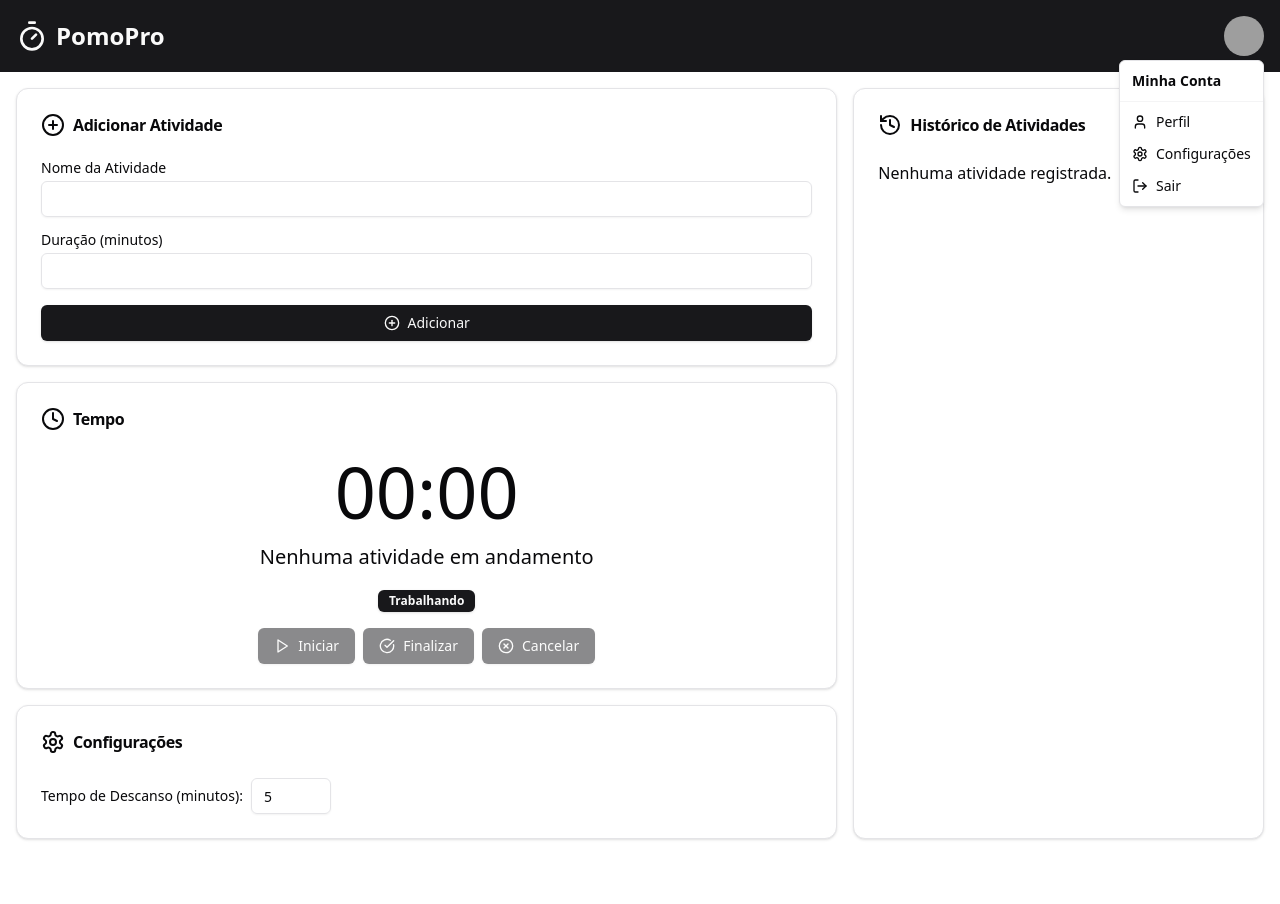
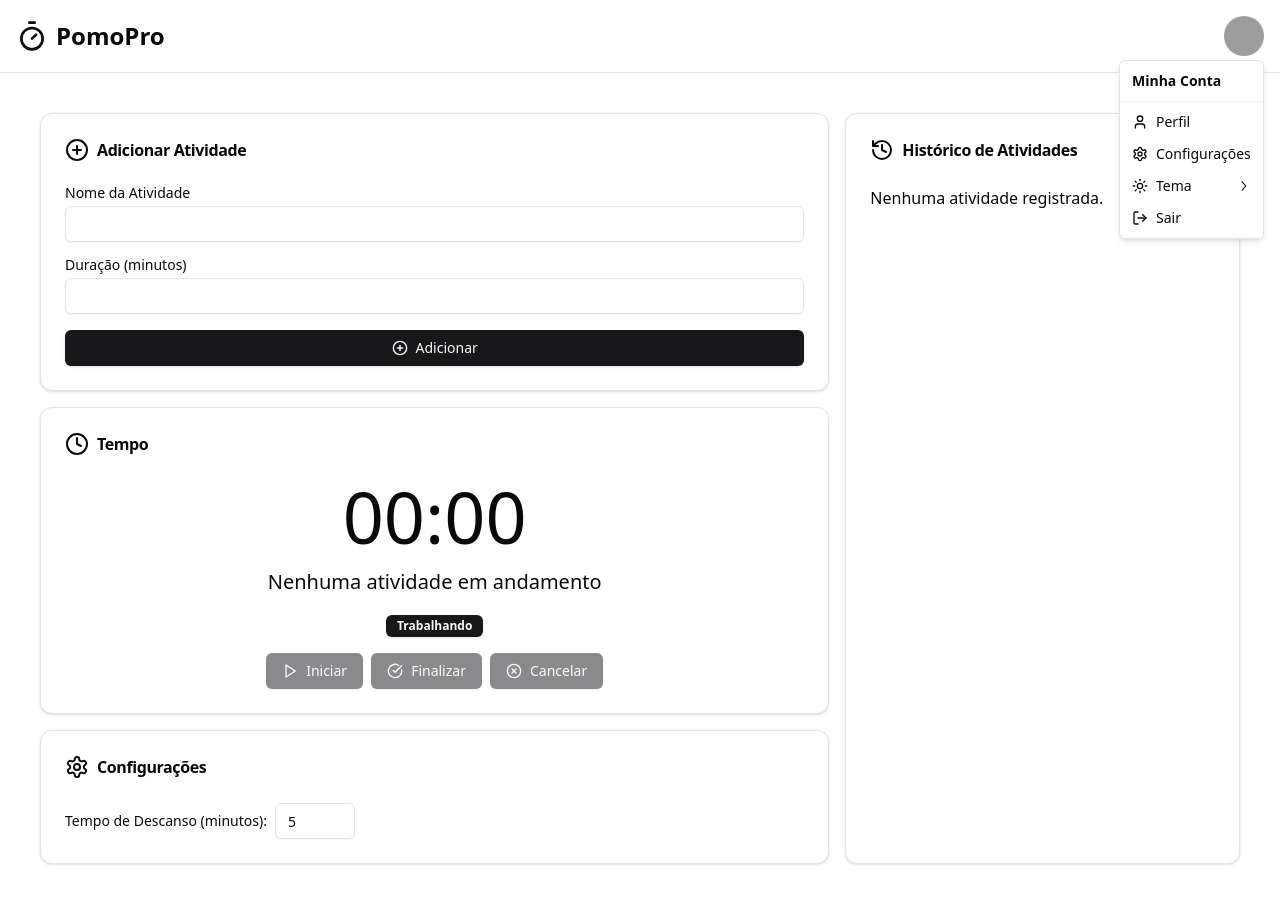
Before and after one commit to santozxy/firebase-auth, a Next.js app: page /home in a window 1280 px wide. Both pictures are taken after a click on the button 1244 px from the left and 36 px from the top of the page. Before the commit the page ends 855 px from the top, so only its background shows below. Built offline with nearby package versions, Linux system fonts and the light colour scheme; grey boxes are pictures that could not be loaded.

Commit message:
:lipstick: feat: Melhorias UI UX

```diff
--- a/src/app/(auth)/login/page.tsx
+++ b/src/app/(auth)/login/page.tsx
@@ -29,7 +29,7 @@ export default function Login() {
   };
 
   return (
-    <div className="flex items-center justify-center min-h-screen bg-gray-100 dark:bg-gray-900">
+    <div className="flex items-center justify-center min-h-screen ">
       <Card className="w-full max-w-md">
         <CardHeader className="space-y-1">
           <div className="flex items-center justify-center mb-2">
--- a/src/app/(pomopro)/components/header/profile.tsx
+++ b/src/app/(pomopro)/components/header/dropdown-options.tsx
@@ -6,18 +6,23 @@ import {
   DropdownMenuItem,
   DropdownMenuLabel,
   DropdownMenuSeparator,
+  DropdownMenuSub,
+  DropdownMenuSubContent,
+  DropdownMenuSubTrigger,
   DropdownMenuTrigger,
 } from "@/components/ui/dropdown-menu";
-import { User, Settings, LogOut } from "lucide-react";
+import { User, Settings, Sun, Moon, Laptop, LogOut } from "lucide-react";
+import { useTheme } from "next-themes";
 import Image from "next/image";
 import { useRouter } from "next/navigation";
 
-export function Profile() {
+export function DropdownOptions() {
   const router = useRouter();
+  const { setTheme } = useTheme();
+
   const handleLogout = () => {
-    router.push("/auth/login");
+    router.push("/login");
   };
-
   return (
     <DropdownMenu>
       <DropdownMenuTrigger asChild>
@@ -42,11 +47,27 @@ export function Profile() {
           <Settings className="mr-2 h-4 w-4" />
           <span>Configurações</span>
         </DropdownMenuItem>
-        <DropdownMenuItem
-          onSelect={(e) => e.preventDefault()}
-          className="flex cursor-pointer gap-2 items-center"
-          onClick={handleLogout}
-        >
+        <DropdownMenuSub>
+          <DropdownMenuSubTrigger>
+            <Sun className="mr-2 h-4 w-4" />
+            <span>Tema</span>
+          </DropdownMenuSubTrigger>
+          <DropdownMenuSubContent>
+            <DropdownMenuItem onClick={() => setTheme("light")}>
+              <Sun className="mr-2 h-4 w-4" />
+              <span>Claro</span>
+            </DropdownMenuItem>
+            <DropdownMenuItem onClick={() => setTheme("dark")}>
+              <Moon className="mr-2 h-4 w-4" />
+              <span>Escuro</span>
+            </DropdownMenuItem>
+            <DropdownMenuItem onClick={() => setTheme("system")}>
+              <Laptop className="mr-2 h-4 w-4" />
+              <span>Sistema</span>
+            </DropdownMenuItem>
+          </DropdownMenuSubContent>
+        </DropdownMenuSub>
+        <DropdownMenuItem onClick={handleLogout}>
           <LogOut className="mr-2 h-4 w-4" />
           <span>Sair</span>
         </DropdownMenuItem>
--- a/src/app/(pomopro)/components/header/header.tsx
+++ b/src/app/(pomopro)/components/header/header.tsx
@@ -1,52 +1,16 @@
-import { Button } from "@/components/ui/button";
-import {
-  DropdownMenu,
-  DropdownMenuTrigger,
-  DropdownMenuContent,
-  DropdownMenuLabel,
-  DropdownMenuSeparator,
-  DropdownMenuItem,
-} from "@/components/ui/dropdown-menu";
-import { Timer, User, Settings, LogOut } from "lucide-react";
+
+import { Timer } from "lucide-react";
 import React from "react";
-import Image from "next/image";
+import { DropdownOptions } from "./dropdown-options";
 
 export function Header() {
   return (
-    <header className="bg-primary text-primary-foreground p-4 flex justify-between items-center sticky top-0 z-50">
+    <header className="p-4 flex justify-between items-center sticky top-0 z-50 border-b">
       <div className="flex items-center justify-center">
         <Timer className="h-8 w-8 mr-2" />
         <h1 className="text-2xl font-bold">PomoPro</h1>
       </div>
-      <DropdownMenu>
-        <DropdownMenuTrigger asChild>
-          <Button variant="ghost" className="w-10 h-10 rounded-full p-0">
-            <Image
-              src="https://github.com/santozxy.png"
-              alt="Profile"
-              width={40}
-              height={40}
-              className="w-full h-full rounded-full"
-            />
-          </Button>
-        </DropdownMenuTrigger>
-        <DropdownMenuContent align="end">
-          <DropdownMenuLabel>Minha Conta</DropdownMenuLabel>
-          <DropdownMenuSeparator />
-          <DropdownMenuItem>
-            <User className="mr-2 h-4 w-4" />
-            <span>Perfil</span>
-          </DropdownMenuItem>
-          <DropdownMenuItem>
-            <Settings className="mr-2 h-4 w-4" />
-            <span>Configurações</span>
-          </DropdownMenuItem>
-          <DropdownMenuItem>
-            <LogOut className="mr-2 h-4 w-4" />
-            <span>Sair</span>
-          </DropdownMenuItem>
-        </DropdownMenuContent>
-      </DropdownMenu>
+      <DropdownOptions />
     </header>
   );
 }
--- a/src/app/(pomopro)/layout.tsx
+++ b/src/app/(pomopro)/layout.tsx
@@ -8,7 +8,7 @@ export default function LayoutPomoPro({
   return (
     <div>
       <Header />
-      <main>{children}</main>
+      <main className="p-6">{children}</main>
     </div>
   );
 }
--- a/src/app/page.tsx
+++ b/src/app/page.tsx
@@ -7,7 +7,7 @@ import { PomodoroTimer } from "@/components/timer";
 
 export default function Home() {
   return (
-    <div className="min-h-screen bg-gradient-to-b from-primary/10 to-background flex flex-col">
+    <div className="min-h-screen flex flex-col">
       <header className="pt-8 pb-6 px-4 text-center">
         <div className="flex justify-center items-center mb-4">
           <Clock className="h-12 w-12 text-primary mr-2" />
```
